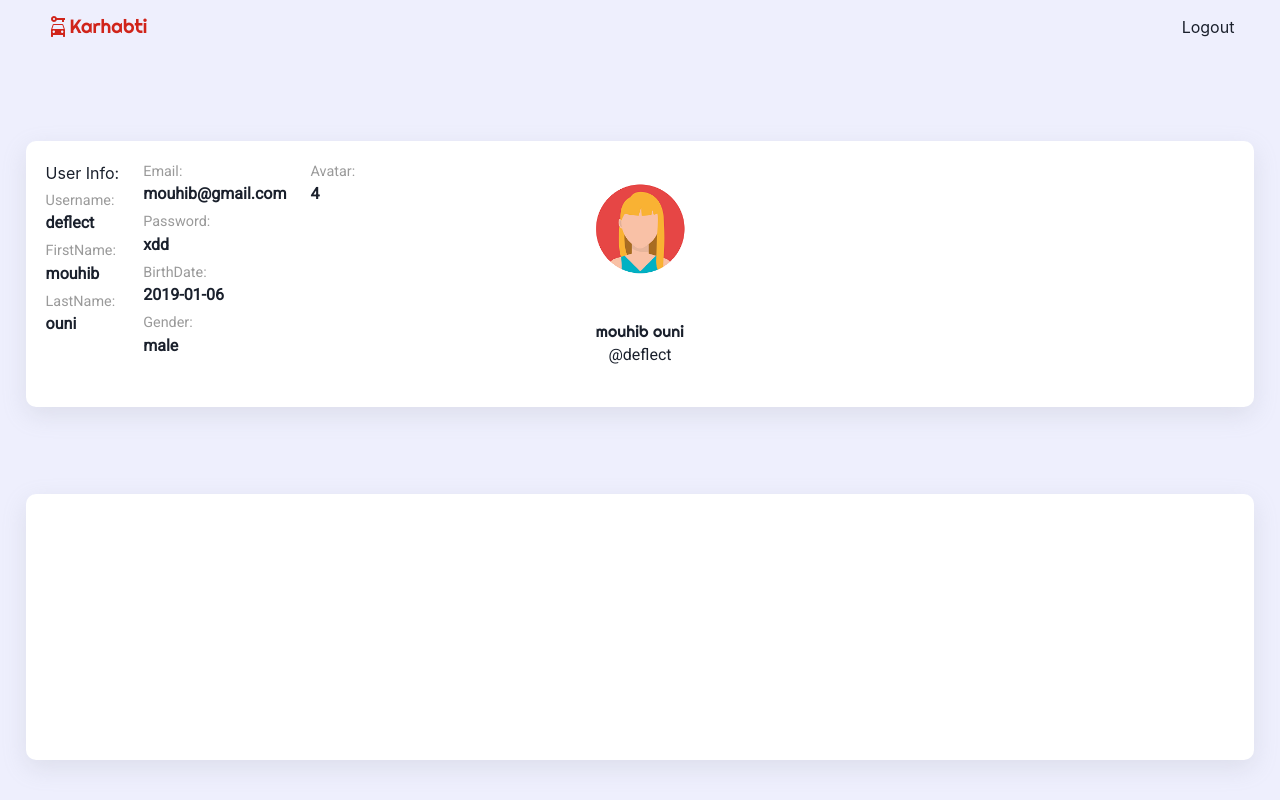
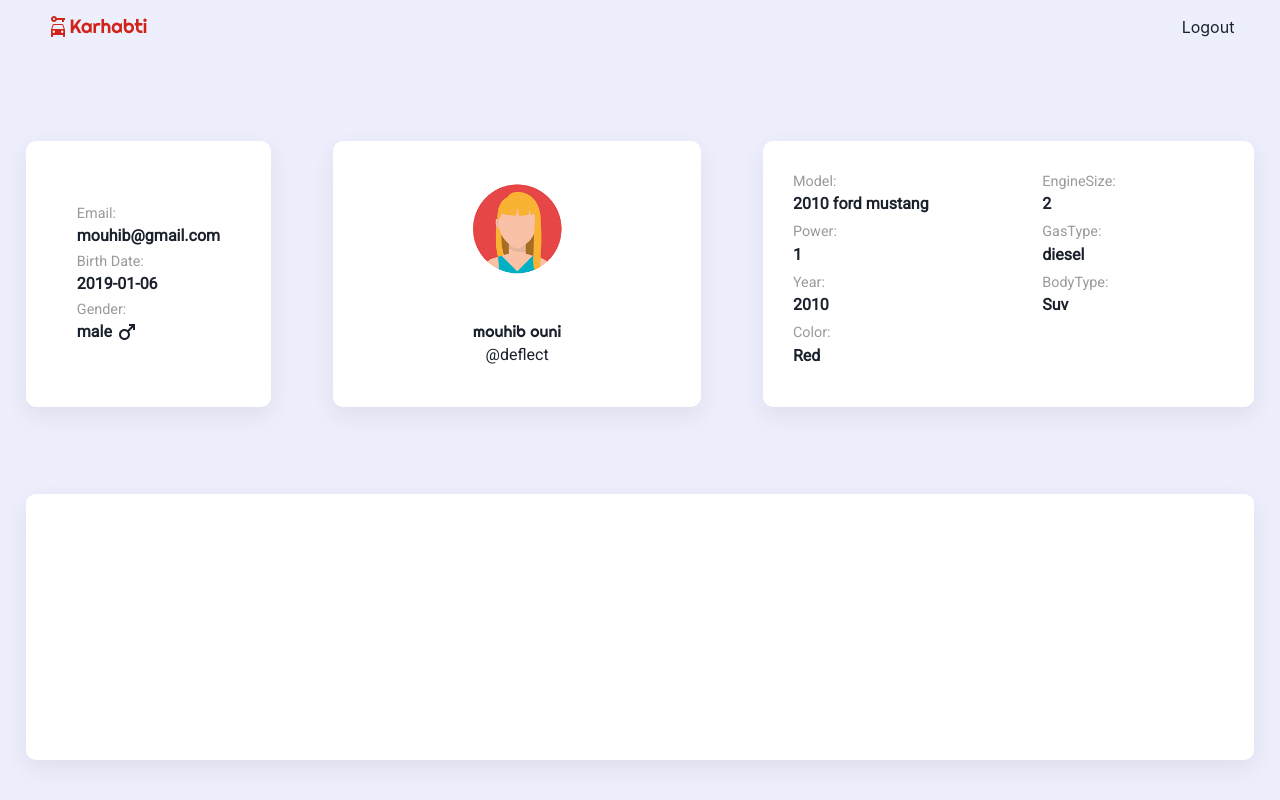
Before and after one commit to mmouhib/Karhabti, a React (Vite) app in the folder Karhabti.WebClient/Karhabti/: page /profile in a window 1280 px wide. Built offline with nearby package versions, Linux system fonts and the light colour scheme.

Commit message:
Split user profile data into multiple components.

```diff
--- a/Karhabti.WebClient/Karhabti/src/components/profile/detail/detail.scss
+++ b/Karhabti.WebClient/Karhabti/src/components/profile/detail/detail.scss
@@ -1,5 +1,9 @@
 .profile-detail-section {
   font-family: Roboto, sans-serif;
+  display: flex;
+  align-items: start;
+  justify-content: start;
+  flex-direction: column;
 
   & .label {
     font-weight: 500;
@@ -8,8 +12,14 @@
     font-size: 0.9em;
   }
 
-  & .content {
-    font-weight: 600;
+  & .data {
+    display: flex;
+    align-items: center;
+    justify-content: center;
+    gap: 3px;
+
+    & .content {
+      font-weight: 600;
+    }
   }
-
 }
--- a/Karhabti.WebClient/Karhabti/src/components/profile/detail/detail.tsx
+++ b/Karhabti.WebClient/Karhabti/src/components/profile/detail/detail.tsx
@@ -3,13 +3,17 @@ import './detail.scss';
 interface IProfileDetailProps {
 	label: string;
 	content: string;
+	icon?: any;
 }
 
 export default function ProfileDetail(props: IProfileDetailProps) {
 	return (
 		<div className="profile-detail-section">
 			<p className="label">{props.label}:</p>
-			<p className="content">{props.content}</p>
+			<div className="data">
+				<p className="content">{props.content}</p>
+				{props.icon && <props.icon />}
+			</div>
 		</div>
 	);
 }
--- /dev/null
+++ b/Karhabti.WebClient/Karhabti/src/components/profile/userSection/carInfo/carInfo.scss
@@ -0,0 +1,14 @@
+.user-car-section {
+  width: 40%;
+  height: 100%;
+  display: flex;
+  align-items: flex-start;
+  justify-content: start;
+  flex-direction: column;
+  flex-wrap: wrap;
+  padding: 30px;
+  gap: 5px;
+  border-radius: 10px;
+  background-color: white;
+  box-shadow: rgba(149, 157, 165, 0.2) 0 8px 24px;
+}
--- /dev/null
+++ b/Karhabti.WebClient/Karhabti/src/components/profile/userSection/carInfo/carInfo.tsx
@@ -0,0 +1,20 @@
+import './carInfo.scss';
+import ProfileDetail from '../../detail/detail';
+import { ICarSubmitData } from '../../../../types/types';
+
+export default function CarInfo({ carData }: { carData: ICarSubmitData }) {
+	return (
+		<div className="user-car-section">
+			{Object.keys(carData).map((key: string, index: number) => {
+				return (
+					<ProfileDetail
+						key={index}
+						label={key}
+						// @ts-ignore
+						content={carData[key]}
+					/>
+				);
+			})}
+		</div>
+	);
+}
--- /dev/null
+++ b/Karhabti.WebClient/Karhabti/src/components/profile/userSection/userAvatar/userAvatar.tsx
@@ -0,0 +1,48 @@
+import './userAvatar.scss';
+import AvatarOne from '../../../../assets/avatars/1.png';
+import AvatarTwo from '../../../../assets/avatars/2.png';
+import AvatarThree from '../../../../assets/avatars/3.png';
+import AvatarFour from '../../../../assets/avatars/4.png';
+import AvatarFive from '../../../../assets/avatars/5.png';
+import AvatarSix from '../../../../assets/avatars/6.png';
+import AvatarSeven from '../../../../assets/avatars/7.png';
+import AvatarEight from '../../../../assets/avatars/8.png';
+import AvatarNine from '../../../../assets/avatars/9.png';
+import { IUserProfileData } from '../../../../routes/profile';
+
+const Avatars = [
+	AvatarOne,
+	AvatarTwo,
+	AvatarThree,
+	AvatarFour,
+	AvatarFive,
+	AvatarSix,
+	AvatarSeven,
+	AvatarEight,
+	AvatarNine,
+];
+
+export default function UserAvatar({
+	userData,
+}: {
+	userData: IUserProfileData;
+}) {
+	return (
+		<div className="avatar-section">
+			<img
+				src={
+					Avatars.length == 1
+						? Avatars[0]
+						: Avatars[parseInt(userData.avatar)]
+				}
+				alt="avatar"
+			/>
+			<div className="names-container">
+				<p className="full-name">
+					{`${userData.firstName} ${userData.lastName}`}
+				</p>
+				<p className="username">{'@' + userData.username}</p>
+			</div>
+		</div>
+	);
+}
--- /dev/null
+++ b/Karhabti.WebClient/Karhabti/src/components/profile/userSection/userInfo/userInfo.scss
@@ -0,0 +1,20 @@
+.info-section {
+  width: 20%;
+  height: 100%;
+  display: flex;
+  align-items: center;
+  justify-content: center;
+  flex-wrap: wrap;
+  padding: 30px;
+  border-radius: 10px;
+  background-color: white;
+  box-shadow: rgba(149, 157, 165, 0.2) 0 8px 24px;
+
+  & .container {
+    height: 70%;
+    display: flex;
+    align-items: start;
+    justify-content: space-around;
+    flex-direction: column;
+  }
+}
--- /dev/null
+++ b/Karhabti.WebClient/Karhabti/src/components/profile/userSection/userInfo/userInfo.tsx
@@ -0,0 +1,21 @@
+import './userInfo.scss';
+import ProfileDetail from '../../detail/detail';
+import MaleIcon from '@mui/icons-material/Male';
+import FemaleIcon from '@mui/icons-material/Female';
+import { IUserProfileData } from '../../../../routes/profile';
+
+export default function UserInfo({ userData }: { userData: IUserProfileData }) {
+	return (
+		<div className="info-section">
+			<div className="container">
+				<ProfileDetail label="email" content={userData.email} />
+				<ProfileDetail label="birth date" content={userData.birthDate} />
+				<ProfileDetail
+					label="gender"
+					content={userData.gender}
+					icon={userData.gender == 'male' ? MaleIcon : FemaleIcon}
+				/>
+			</div>
+		</div>
+	);
+}
--- a/Karhabti.WebClient/Karhabti/src/components/profile/userSection/userSection.scss
+++ b/Karhabti.WebClient/Karhabti/src/components/profile/userSection/userSection.scss
@@ -4,21 +4,6 @@
   justify-content: space-between;
   width: 100%;
   height: 35%;
-  background-color: white;
-  border-radius: 10px;
-  box-shadow: rgba(149, 157, 165, 0.2) 0 8px 24px;
-
-  & .info-section {
-    width: 30%;
-    height: 100%;
-    display: flex;
-    align-items: flex-start;
-    justify-content: start;
-    flex-direction: column;
-    flex-wrap: wrap;
-    padding: 20px;
-    gap: 5px;
-  }
 
   & .avatar-section {
     width: 30%;
@@ -30,6 +15,9 @@
     flex-wrap: wrap;
     padding: 20px;
     gap: 5px;
+    border-radius: 10px;
+    background-color: white;
+    box-shadow: rgba(149, 157, 165, 0.2) 0 8px 24px;
 
     & img {
       width: 30%;
@@ -50,19 +38,4 @@
       }
     }
   }
-
-  & .share-section {
-    width: 30%;
-    height: 100%;
-    display: flex;
-    align-items: flex-start;
-    justify-content: start;
-    flex-direction: column;
-    flex-wrap: wrap;
-    padding: 20px;
-    gap: 5px;
-
-  }
-
-
 }
--- a/Karhabti.WebClient/Karhabti/src/components/profile/userSection/userSection.tsx
+++ b/Karhabti.WebClient/Karhabti/src/components/profile/userSection/userSection.tsx
@@ -1,58 +1,21 @@
 import './userSection.scss';
-import { IUserSubmit } from '../../../types/types';
-import ProfileDetail from '../detail/detail';
-// image imports
-import AvatarOne from '../../../assets/avatars/1.png';
-import AvatarTwo from '../../../assets/avatars/2.png';
-import AvatarThree from '../../../assets/avatars/3.png';
-import AvatarFour from '../../../assets/avatars/4.png';
-import AvatarFive from '../../../assets/avatars/5.png';
-import AvatarSix from '../../../assets/avatars/6.png';
-import AvatarSeven from '../../../assets/avatars/7.png';
-import AvatarEight from '../../../assets/avatars/8.png';
-import AvatarNine from '../../../assets/avatars/9.png';
+import { IUserProfileData } from '../../../routes/profile';
+import { ICarSubmitData } from '../../../types/types';
+import UserInfo from './userInfo/userInfo';
+import CarInfo from './carInfo/carInfo';
+import UserAvatar from './userAvatar/userAvatar';
 
-const Avatars = [
-	AvatarOne,
-	AvatarTwo,
-	AvatarThree,
-	AvatarFour,
-	AvatarFive,
-	AvatarSix,
-	AvatarSeven,
-	AvatarEight,
-	AvatarNine,
-];
+interface IUserSectionProps {
+	userData: IUserProfileData;
+	carData: ICarSubmitData;
+}
 
-export default function UserSection({ data }: { data: IUserSubmit }) {
+export default function UserSection({ userData, carData }: IUserSectionProps) {
 	return (
-		<div className="user-section-container">
-			<div className="info-section">
-				<p>User Info:</p>
-				{Object.keys(data).map((key: string, index: number) => {
-					return (
-						// @ts-ignore
-						<ProfileDetail key={index} label={key} content={data[key]} />
-					);
-				})}
-			</div>
-			<div className="avatar-section">
-				<img
-					src={
-						Avatars.length == 1
-							? Avatars[0]
-							: Avatars[parseInt(data.avatar)]
-					}
-					alt="avatar"
-				/>
-				<div className="names-container">
-					<p className="full-name">
-						{data.firstName + ' ' + data.lastName}
-					</p>
-					<p className="username">{'@' + data.username}</p>
-				</div>
-			</div>
-			<div className="share-section"></div>
+		<div className='user-section-container'>
+			<UserInfo userData={userData} />
+			<UserAvatar userData={userData} />
+			<CarInfo carData={carData} />
 		</div>
 	);
 }
--- a/Karhabti.WebClient/Karhabti/src/routes/profile.tsx
+++ b/Karhabti.WebClient/Karhabti/src/routes/profile.tsx
@@ -2,7 +2,7 @@ import React from 'react';
 import UserSection from '../components/profile/userSection/userSection';
 import ProfileNav from '../components/profile/nav/nav';
 import CarDetails from '../components/profile/carDetails/carDetails';
-import { ICarSubmitData, IUserSubmit } from '../types/types';
+import { ICarSubmitData } from '../types/types';
 
 const containerStyle: React.CSSProperties = {
 	display: 'flex',
@@ -15,22 +15,31 @@ const containerStyle: React.CSSProperties = {
 	padding: '0 2vw 5vh 2vw',
 };
 
+export interface IUserProfileData {
+	username: string;
+	firstName: string;
+	lastName: string;
+	email: string;
+	birthDate: string;
+	gender: string;
+	avatar: string;
+}
+
 const carData: ICarSubmitData = {
-	Model: '',
+	Model: '2010 ford mustang',
 	Power: 1,
-	Year: 222,
-	Color: '',
+	Year: 2010,
+	Color: 'Red',
 	EngineSize: 2,
 	GasType: 'diesel',
-	BodyType: '',
+	BodyType: 'Suv',
 };
 
-const userData: IUserSubmit = {
+const userData: IUserProfileData = {
 	username: 'deflect',
 	firstName: 'mouhib',
 	lastName: 'ouni',
 	email: 'mouhib@gmail.com',
-	password: 'xdd',
 	birthDate: '2019-01-06',
 	gender: 'male',
 	avatar: '4',
@@ -40,7 +49,7 @@ export default function Profile() {
 	return (
 		<div style={containerStyle}>
 			<ProfileNav />
-			<UserSection data={userData} />
+			<UserSection userData={userData} carData={carData} />
 			<CarDetails data={carData} />
 		</div>
 	);
```
Also changed, not shown: Karhabti.WebClient/Karhabti/src/components/profile/userSection/userAvatar/userAvatar.scss (added).
